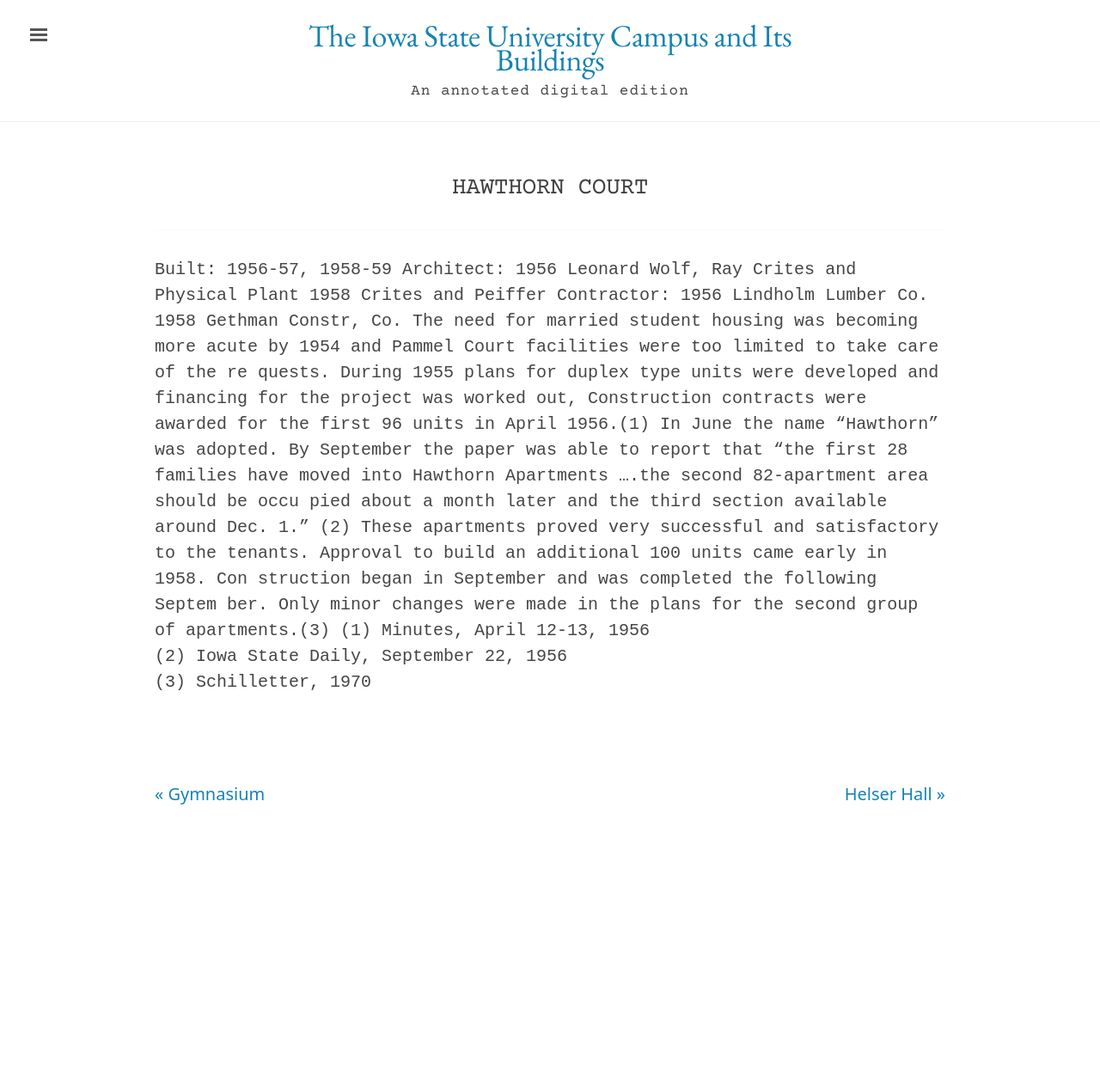
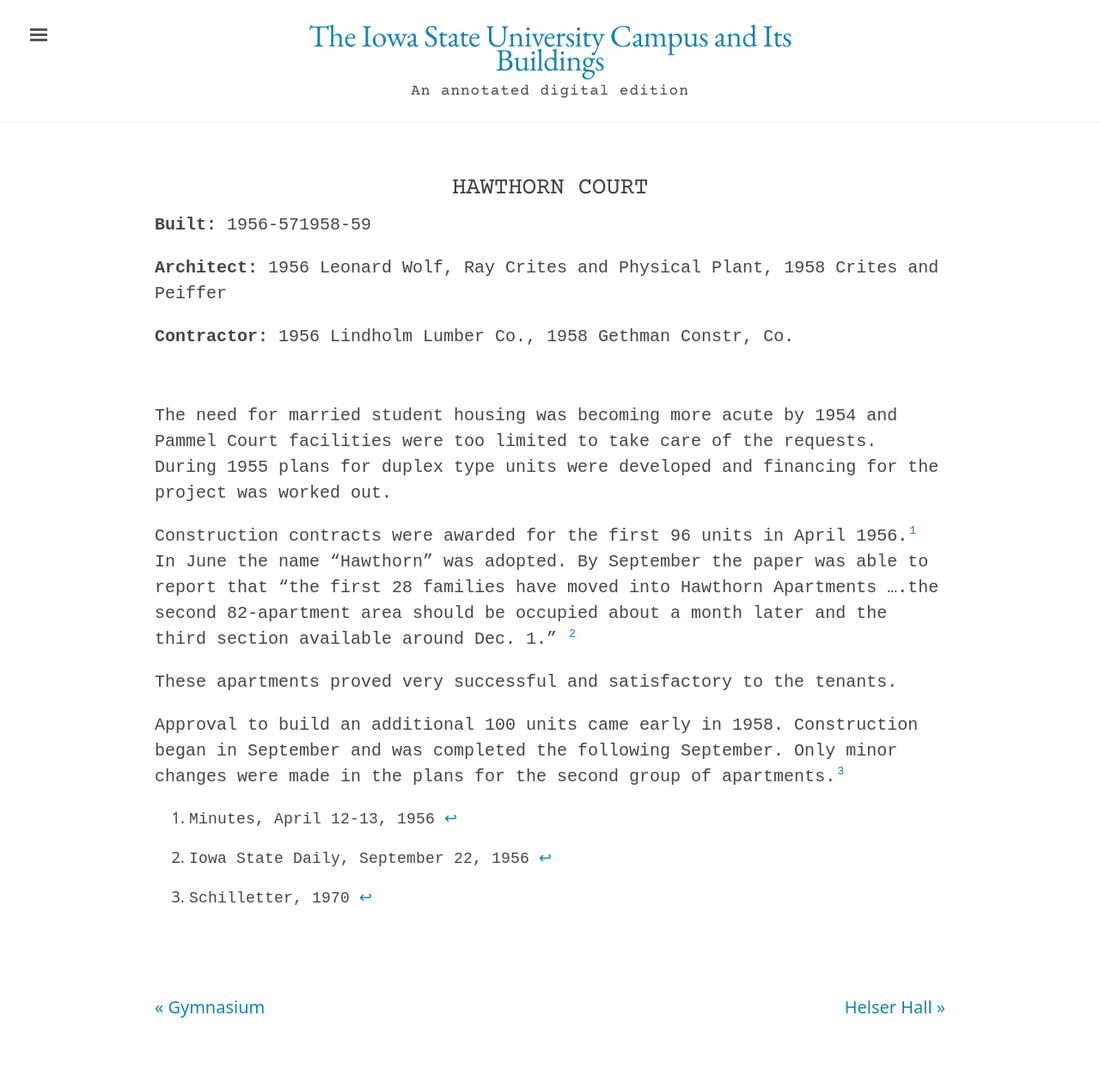
Before and after one commit to emanderson811/day-edition, a Jekyll site: the page built from _texts/buildings/098day-hawthorn-court.md, in a window 1280 px wide. Shown: the whole page at 86% size. Built offline with Jekyll 4.4.1, drawn with Linux system fonts in a browser that asks for light colours; before the commit the page ends 1019 px from its top, so only the background shows below that.

Commit message:
Update 098day-hawthorn-court.md

```diff
--- a/_texts/buildings/098day-hawthorn-court.md
+++ b/_texts/buildings/098day-hawthorn-court.md
@@ -14,11 +20,16 @@
 ---
 ---
 
-Built: 1956-57, 1958-59 Architect: 1956 Leonard Wolf, Ray Crites and Physical Plant 1958 Crites and Peiffer Contractor: 1956 Lindholm Lumber Co. 1958 Gethman Constr, Co.
-The need for married student housing was becoming more acute by 1954 and Pammel Court facilities were too limited to take care of the re quests. During 1955 plans for duplex type units were developed and financing for the project was worked out,
-Construction contracts were awarded for the first 96 units in April 1956.(1) In June the name "Hawthorn" was adopted. By September the paper was able to report that "the first 28 families have moved into Hawthorn Apartments ....the second 82-apartment area should be occu pied about a month later and the third section available around Dec. 1." (2)
+The need for married student housing was becoming more acute by 1954 and Pammel Court facilities were too limited to take care of the requests. During 1955 plans for duplex type units were developed and financing for the project was worked out.
+
+Construction contracts were awarded for the first 96 units in April 1956.[^fn1] In June the name "Hawthorn" was adopted. By September the paper was able to report that "the first 28 families have moved into Hawthorn Apartments ....the second 82-apartment area should be occupied about a month later and the third section available around Dec. 1." [^fn2]
+
 These apartments proved very successful and satisfactory to the tenants.
-Approval to build an additional 100 units came early in 1958. Con struction began in September and was completed the following Septem ber. Only minor changes were made in the plans for the second group of apartments.(3)
-(1)  Minutes, April 12-13,  1956
-(2)  Iowa State Daily, September 22,  1956
-(3)  Schilletter, 1970
+
+Approval to build an additional 100 units came early in 1958. Construction began in September and was completed the following September. Only minor changes were made in the plans for the second group of apartments.[^fn3]
+
+[^fn1]:  Minutes, April 12-13,  1956
+
+[^fn2]:  Iowa State Daily, September 22,  1956
+
+[^fn3]:  Schilletter, 1970
```
Also changed, not shown: other parts of _texts/buildings/098day-hawthorn-court.md (+6 -0 lines).
